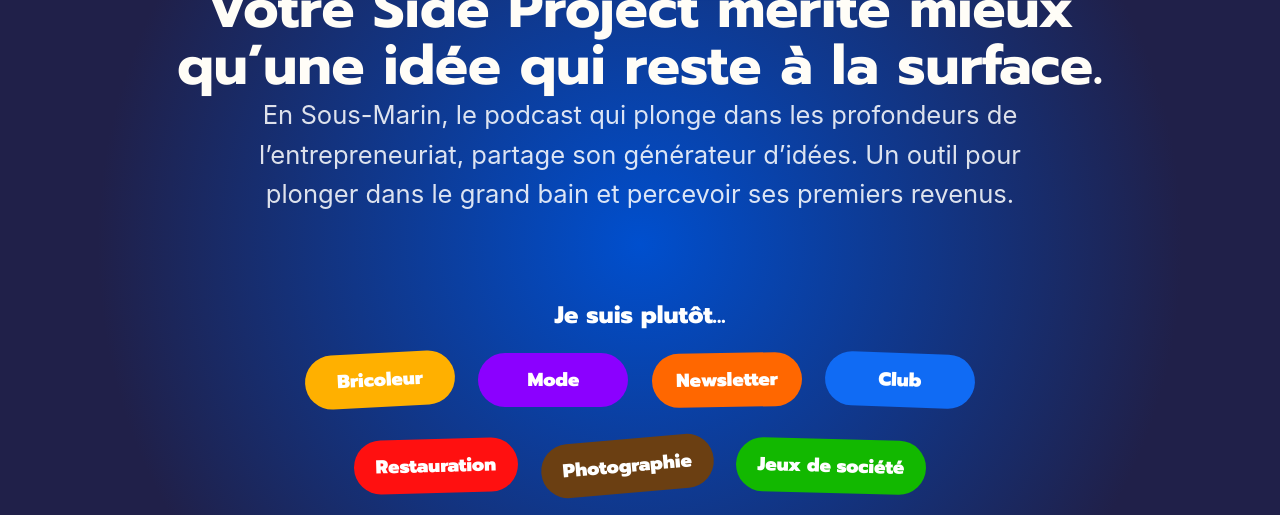
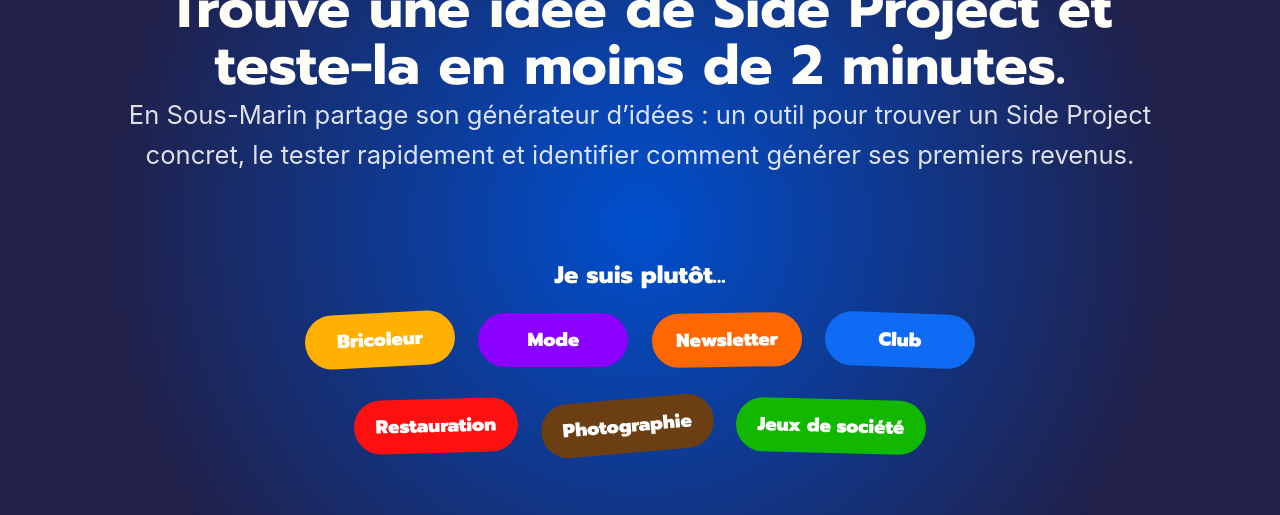
Before and after one commit to pierraboukarat/g-n-rateurdid-e2, a plain HTML site: page generateur-side-projects/index.html in a window 1280 px wide. Shown: the part 192-707 px from the top of the page. Drawn offline with nearby package versions, Linux system fonts and the light colour scheme.

Commit message:
Update index.html

```diff
--- a/generateur-side-projects/index.html
+++ b/generateur-side-projects/index.html
@@ -66,12 +66,10 @@
           <p class="home-badge">Le générateur d'idées</p>
 
           <h1 class="title is-1 app-title">
-            Votre Side Project mérite mieux qu’une idée qui reste à la surface.
+            Trouve une idée de Side Project et teste-la en moins de 2 minutes.
           </h1>
           <p class="subtitle is-4 app-subtitle home-subtitle">
-            En Sous-Marin, le podcast qui plonge dans les profondeurs de l’entrepreneuriat,
-            partage son générateur d’idées. Un outil pour plonger dans le grand bain et
-            percevoir ses premiers revenus.
+            En Sous-Marin partage son générateur d’idées : un outil pour trouver un Side Project concret, le tester rapidement et identifier comment générer ses premiers revenus.
           </p>
         </section>
 
```
